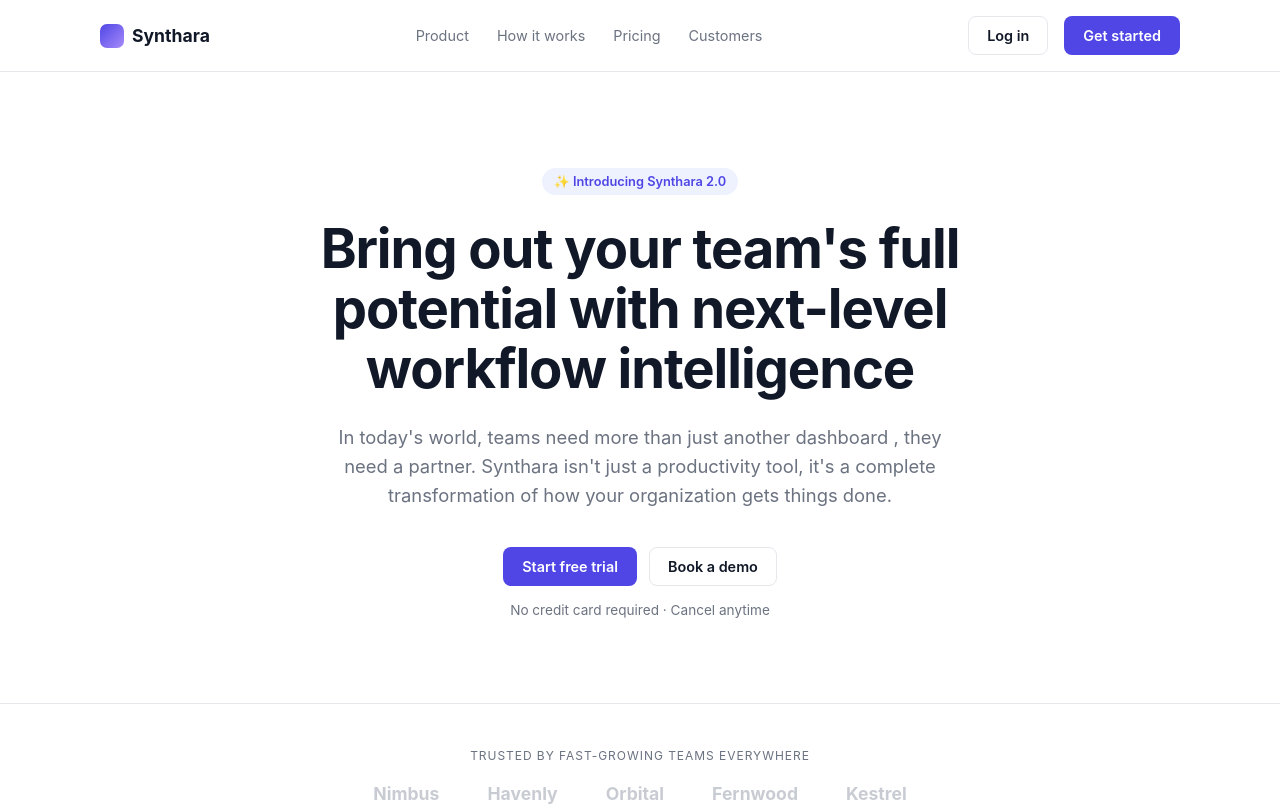
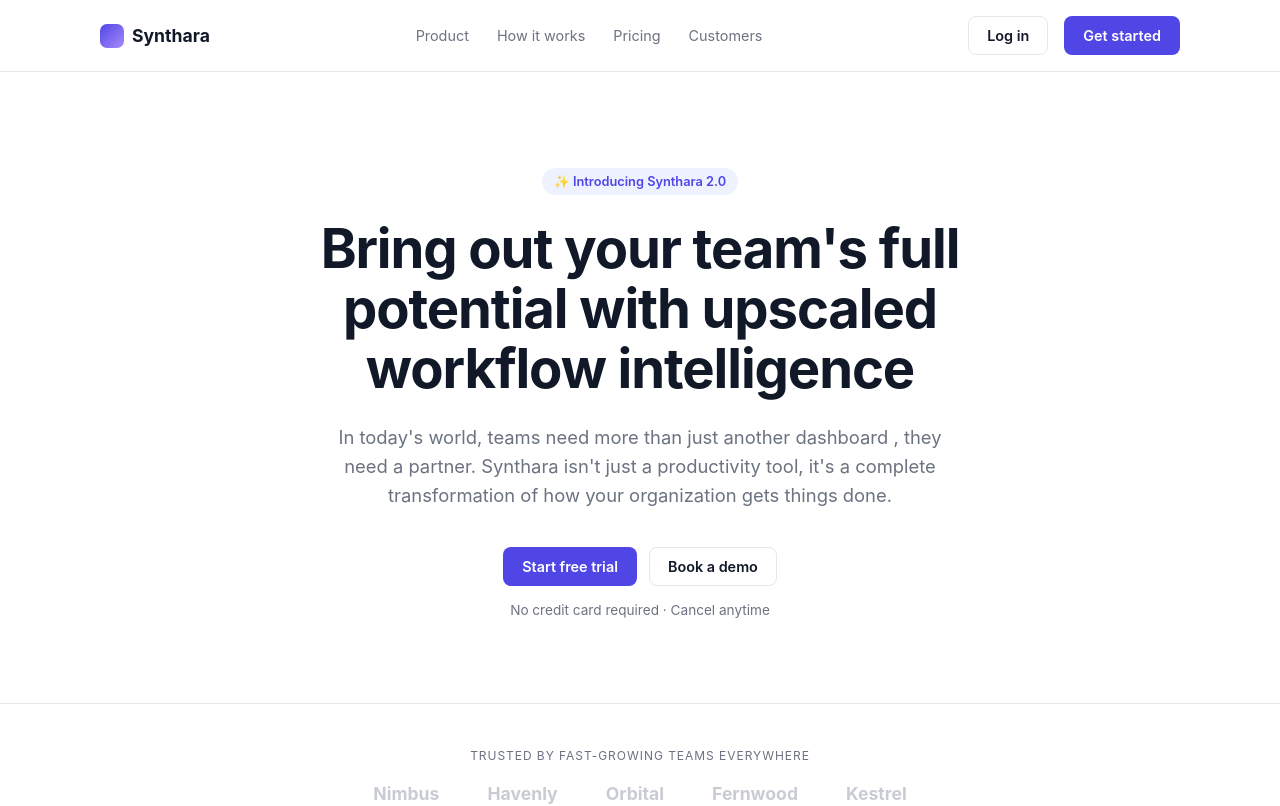
Before and after one commit to Hexraei/Voxfold, a React (Vite) app in the folder examples/ai-slop-demo/: page / in a window 1280 px wide. Shown: the top 806 px of the page. Built offline with nearby package versions, Linux system fonts and the light colour scheme.

Commit message:
Further live-edit fixes to the demo copy via testing

```diff
--- a/examples/ai-slop-demo/src/App.tsx
+++ b/examples/ai-slop-demo/src/App.tsx
@@ -29,11 +29,11 @@ export function App() {
       <header className="hero">
         <div className="wrap">
           <span className="eyebrow">✨ Introducing Synthara 2.0</span>
-          <h1>Bring out your team's full potential with next-level workflow intelligence</h1>
+          <h1>Bring out your team's full potential with upscaled workflow intelligence</h1>
           <p className="hero-sub">
-            In today's world, teams need more than just another dashboard , they need a
-            partner. Synthara isn't just a productivity tool, it's a complete transformation of how
-            your organization gets things done.
+            In today's world, teams need more than just another dashboard , they need a partner.
+            Synthara isn't just a productivity tool, it's a complete transformation of how your
+            organization gets things done.
           </p>
           <div className="hero-actions">
             <button type="button" className="btn btn-primary">
```
